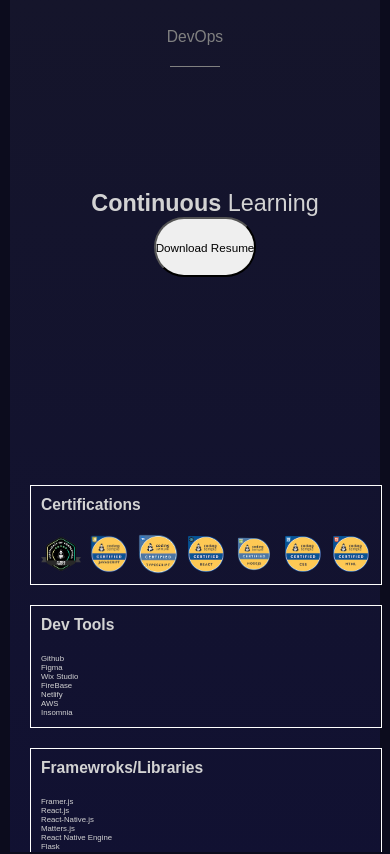
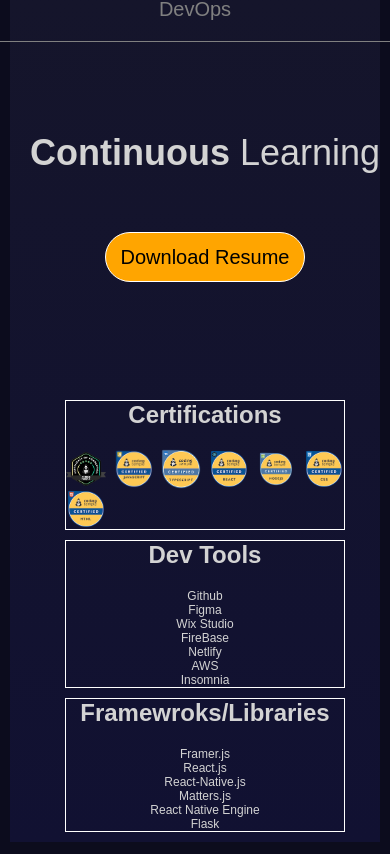
Before and after one commit to Dregon42/React-Portfolio3.0, a React (Vite) app: page / in a window 390 px wide. Shown: the part 1740-2594 px from the top of the page. Built offline with nearby package versions, Linux system fonts and the light colour scheme.

Commit message:
Test responsiveness 1

```diff
--- a/src/component/resume/resume.scss
+++ b/src/component/resume/resume.scss
@@ -8,35 +8,34 @@
     justify-content: space-between;
     margin-bottom: 100px;
 
-    // Adjustments for mobile devices
     @include mobile {
-        padding: 20px; // Increase padding for better spacing
+        width: 100%;
     }
 
-    .textContainer {
+    .textContainer{
         flex: 1;
         align-self: flex-end;
         display: flex;
         gap: 20px;
         align-items: center;
 
-        // Adjustments for mobile devices
         @include mobile {
             align-self: center;
             text-align: center;
             flex-direction: column;
-            padding: 10px; // Add padding for better spacing
+            // height: ;
+
         }
 
         p {
             font-weight: 200;
-            font-size: 4vw; // Fluid font size
+            font-size: 20px;
             color: gray;
             text-align: right;
         }
 
         hr {
-            width: 90%; // Adjust width for mobile
+            width: 500px;
             border: none;
             border-top: 0.5px solid gray;
         }
@@ -49,26 +48,27 @@
         align-items: center;
         padding: 10px;
 
-        // Adjustments for mobile devices
         @include mobile {
             width: 100%;
+            height: 100%;
+
         }
 
         .title {
             display: flex;
             align-items: center;
-            gap: 20px;
+            gap: 50px;
 
-            // Adjustments for mobile devices
             @include mobile {
                 flex-direction: column;
                 text-align: center;
-                gap: 10px;
+                height: 100px;
+                gap: 5px;
             }
 
             img {
-                width: 100px; // Adjust size for mobile
-                height: 100px; // Adjust size for mobile
+                width: 300px;
+                height: 100px;
                 border-radius: 50px;
                 object-fit: cover;
 
@@ -77,23 +77,29 @@
                 }
             }
 
-            h1 {
-                font-size: 8vw; // Fluid font size
+            h1{
+                font-size: 96px;
                 font-weight: 100;
 
                 @include mobile {
-                    font-size: 6vw; // Fluid font size
+                    font-size: 36px;
+                    flex-wrap: wrap;
                 }
             }
 
-            button {
-                width: 80%; // Adjust width for mobile
-                height: 60px; // Adjust height for mobile
-                border-radius: 30px;
-                font-size: 3vw; // Fluid font size
+            button{
+                width: 300px;
+                height: 100px;
+                border-radius: 50px;
+                background-color: orange;
+                border: 1px solid white;
+                font-size: 30px;
+                cursor: pointer;
 
                 @include mobile {
-                    width: 100%; // Full width for mobile
+                    font-size: 20px;
+                    width: 200px;
+                    height: 50px;
                 }
             }
         }
@@ -102,38 +108,46 @@
     .listContainer {
         flex: 2;
         display: flex;
-        flex-wrap: wrap;
+        max-width: 1366px;
+        margin: auto;
+        padding: auto;
         justify-content: center;
         gap: 20px;
 
-        // Adjustments for mobile devices
         @include mobile {
             flex-direction: column;
+            width: 100%;
+            padding: 10px;
+            top: 0;
+            gap: 10px;
         }
 
         .box {
-            width: calc(50% - 20px); // Two boxes per row for mobile
+            width: 500px;
             height: 400px;
             background-color: transparent;
-            padding: 20px;
+            padding: 50px;
             display: flex;
             flex-direction: column;
             justify-content: space-between;
             border: 0.5px solid white;
             gap: 20px;
 
-            // Adjustments for mobile devices
             @include mobile {
-                width: 100%; // Full width for mobile
-                height: auto; // Auto height for mobile
-                padding: 10px; // Adjust padding for mobile
+                width: 75%;
+                height: 100%;
+                align-self: center;
+                padding: 0;
+
             }
 
             h2 {
-                font-size: 5vw; // Fluid font size
+                font-size: 40px;
+                align-self: center;
 
                 @include mobile {
-                    font-size: 4vw; // Fluid font size
+                    font-size: 24px;
+                    flex-direction: wrap;
                 }
             }
 
@@ -143,21 +157,35 @@
                 align-items: center;
                 justify-content: space-between;
                 width: 100%;
+                height: 100%;
+
 
                 img {
-                    width: 40px; // Adjust size for mobile
-                    height: 40px; // Adjust size for mobile
+                    height: 100px;
+                    width: 100px;
+
+                    @include mobile {
+                        height:40px;
+                        width:40px;
+                    }
                 }
             }
 
             ul {
+                display: flex;
+                flex-direction: column;
+                align-items: center;
                 list-style: none;
-                font-size: 3vw; // Fluid font size
+                height: 100%;
+                width: 100%;
+                font-size: 36px;
 
                 @include mobile {
-                    font-size: 2vw; // Fluid font size
+                    font-size: 12px;
                 }
             }
+
+
         }
     }
 }
```
